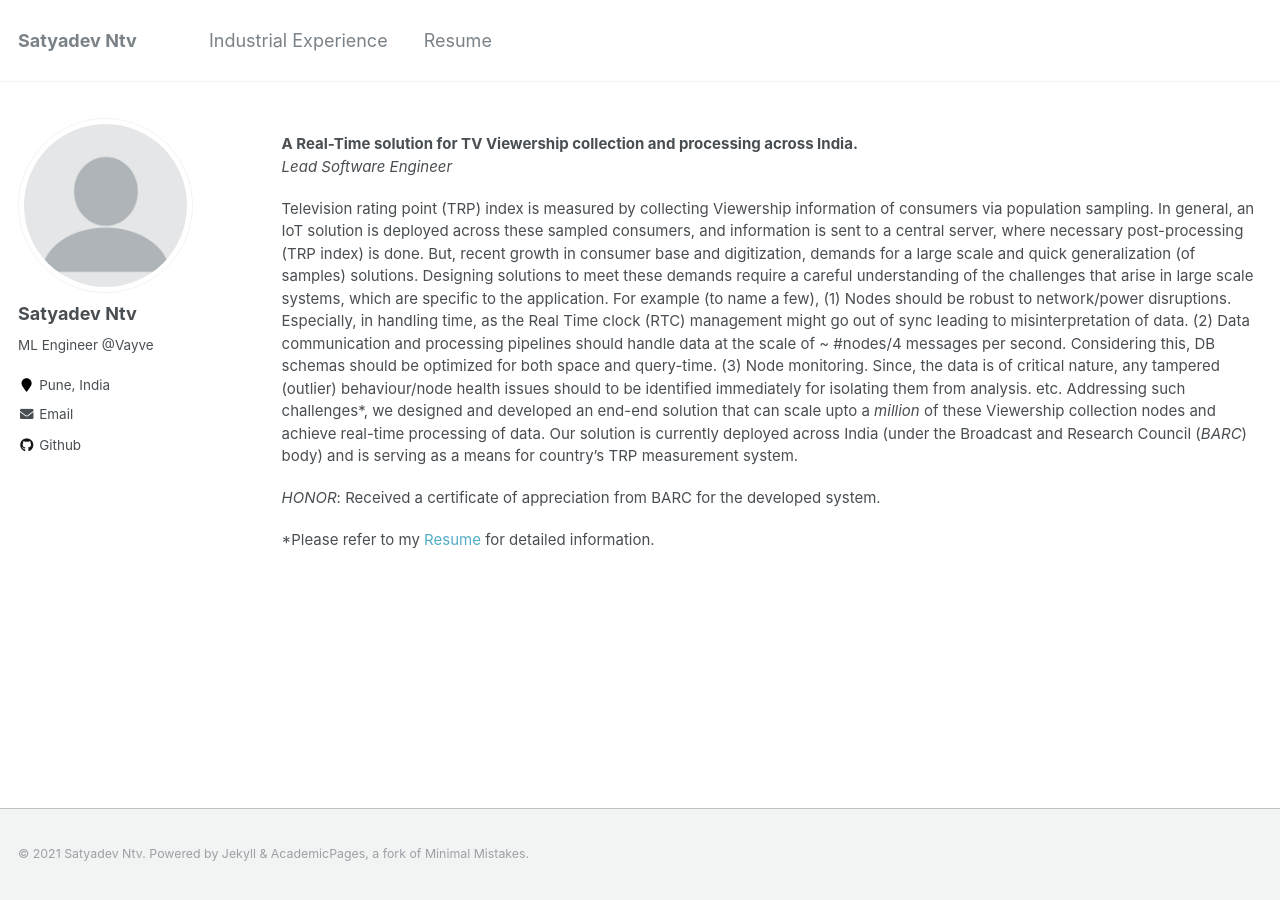
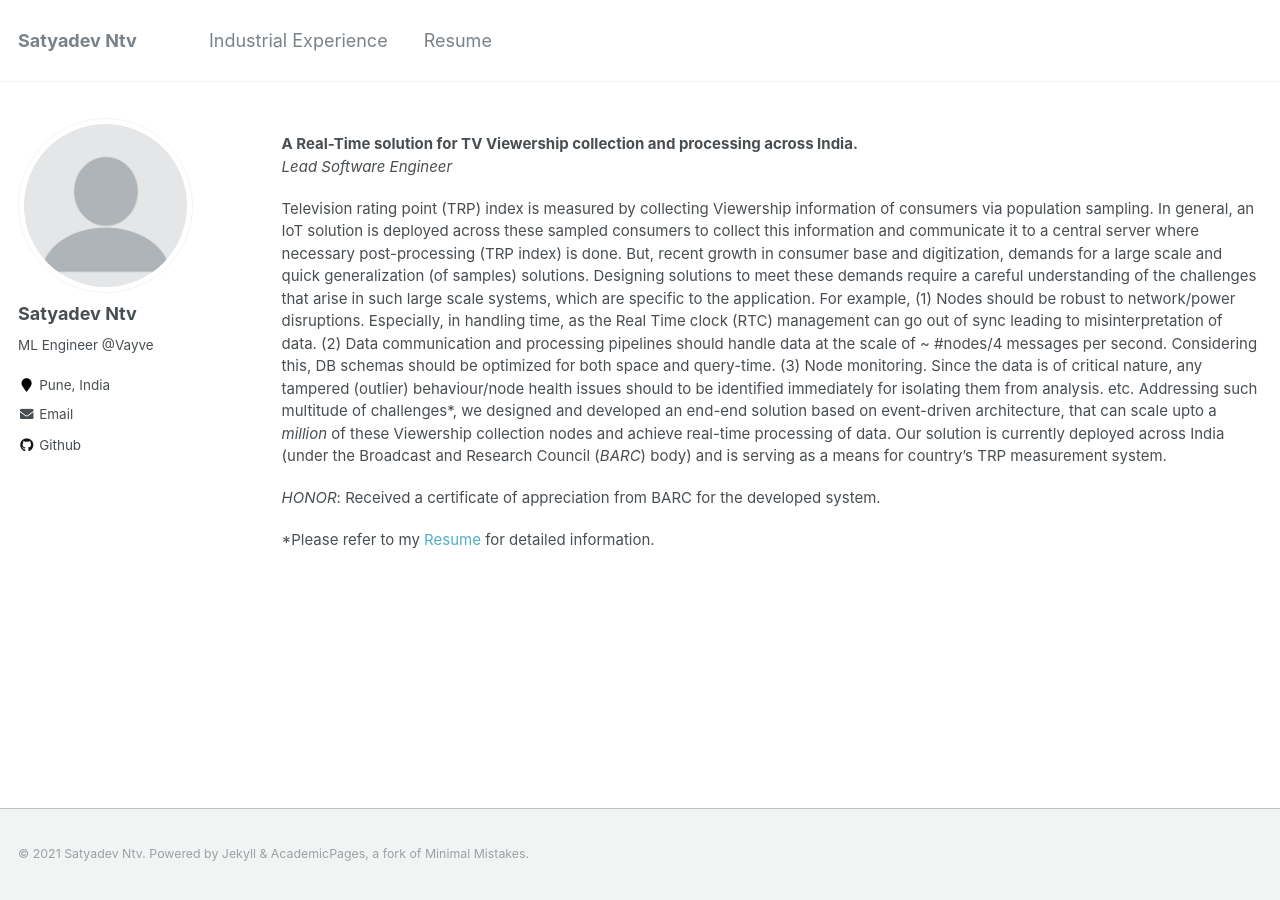
Before and after one commit to SatyadevNtv/satyadevntv.github.io, a Jekyll site: the page built from _pages/work.md, in a window 1280 px wide. Built offline with Jekyll 4.4.1, drawn with Linux system fonts in a browser that asks for light colours; part of the change alters nothing that is shown.

Commit message:
Update work.md

```diff
--- a/_pages/work.md
+++ b/_pages/work.md
@@ -8,15 +8,13 @@ author_profile: true
 **A Real-Time solution for TV Viewership collection and processing across India.**
 *Lead Software Engineer*
 
-<!---
-TV Viewership information is necessary in generating the TRP index. A large scale IoT solution with population based sampling for collecting this information is the standard way.
-Generalizing this sampled data quickly is the core challenge of the solution. This depends on multitude of components such as, reliability in viewership collection at the nodes, latency and throughput *across* nodes and cloud storage, efficient data processing pipelines for analytics, etc. Each of these components comes with unique set of challenges, for example, 1) nodes should be robust to network/power disruptions in tracking time since the data is time sensitive, 2) data processing pipelines should handle data at the scale of 5000 events/node 3) DB storage schemas should be optimized for both space and query-time considering the volume of data.
-Meeting these criteria, we designed and developed a solution that can support upto a *million* of Viewership collection nodes with real-time processing. In addition, we developed several tools for managing and monitoring the assets (IoT nodes), deployment life-cycle of system. Our solution is currently deployed across India (under the Broadcast and Research Council (*BARC*) body) and is serving as a means for country's TRP measurement system.
--->
-
-Television rating point (TRP) index is measured by collecting Viewership information of consumers via population sampling. In general, an IoT solution is deployed across these sampled consumers, and information is sent to a central server, where necessary post-processing (TRP index) is done. But, recent growth in consumer base and digitization, demands for a large scale and quick generalization (of samples) solutions.
-Designing solutions to meet these demands require a careful understanding of the challenges that arise in large scale systems, which are specific to the application. For example (to name a few), (1) Nodes should be robust to network/power disruptions. Especially, in handling time, as the Real Time clock (RTC) management might go out of sync leading to misinterpretation of data. (2) Data communication and processing pipelines should handle data at the scale of ~ #nodes/4 messages per second. Considering this, DB schemas should be optimized for both space and query-time. (3) Node monitoring. Since, the data is of critical nature, any tampered (outlier) behaviour/node health issues should to be identified immediately for isolating them from analysis. etc.
-Addressing such challenges\*, we designed and developed an end-end solution that can scale upto a *million* of these Viewership collection nodes and achieve real-time processing of data.
+Television rating point (TRP) index is measured by collecting Viewership information of consumers via population sampling. In general, an IoT solution is deployed across these sampled consumers to collect this information and communicate it to a central server where necessary post-processing (TRP index) is done.
+But, recent growth in consumer base and digitization, demands for a large scale and quick generalization (of samples) solutions.
+Designing solutions to meet these demands require a careful understanding of the challenges that arise in such large scale systems, which are specific to the application. For example,
+(1) Nodes should be robust to network/power disruptions. Especially, in handling time, as the Real Time clock (RTC) management can go out of sync leading to misinterpretation of data.
+(2) Data communication and processing pipelines should handle data at the scale of ~ #nodes/4 messages per second. Considering this, DB schemas should be optimized for both space and query-time.
+(3) Node monitoring. Since the data is of critical nature, any tampered (outlier) behaviour/node health issues should to be identified immediately for isolating them from analysis. etc.
+Addressing such multitude of challenges\*, we designed and developed an end-end solution based on event-driven architecture, that can scale upto a *million* of these Viewership collection nodes and achieve real-time processing of data.
 Our solution is currently deployed across India (under the Broadcast and Research Council (*BARC*) body) and is serving as a means for country's TRP measurement system.
 
 *HONOR*: Received a certificate of appreciation from BARC for the developed system.
```
